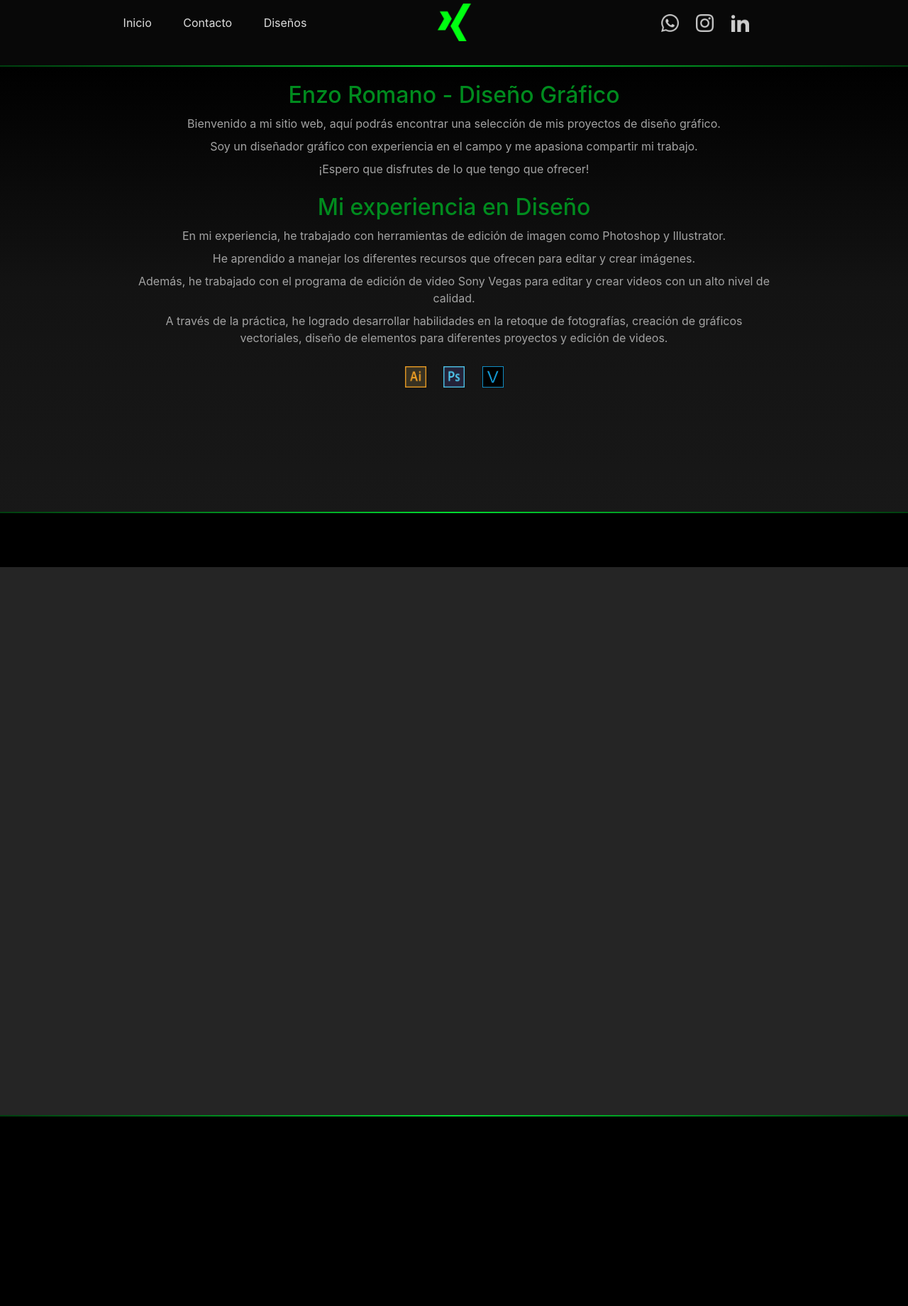
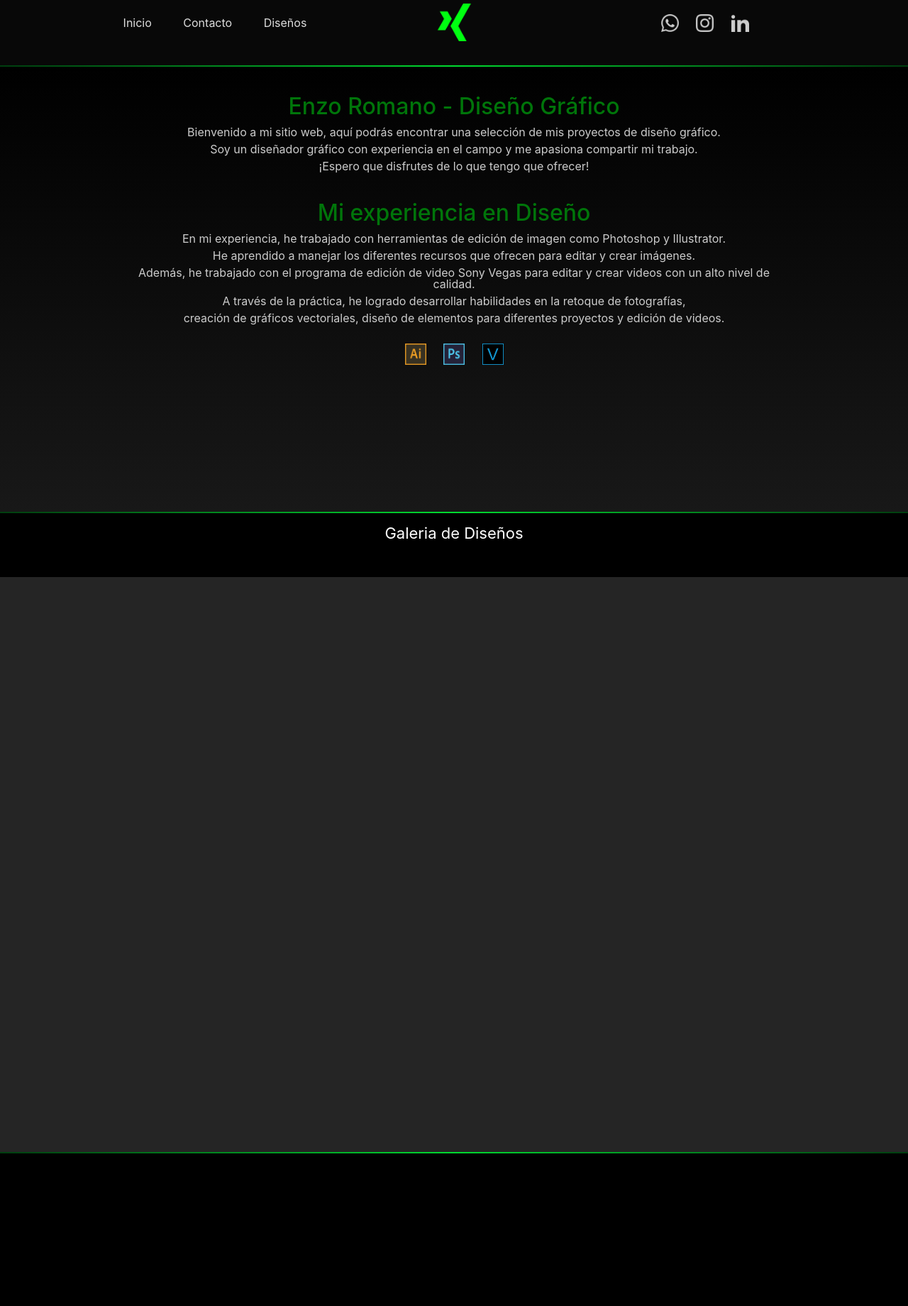
Before and after one commit to zalogon12/enzodg, a PHP site: page /mvc/ in a window 1280 px wide. Shown: the whole page at 71% size. Run offline with PHP 8.4, Linux system fonts and the light colour scheme.

Commit message:
mas contenido 3.0

```diff
--- a/index.php
+++ b/index.php
@@ -21,7 +21,8 @@
     <p>En mi experiencia, he trabajado con herramientas de edición de imagen como Photoshop y Illustrator.</p>
   <p>He aprendido a manejar los diferentes recursos que ofrecen para editar y crear imágenes.</p>
   <p>Además, he trabajado con el programa de edición de video Sony Vegas para editar y crear videos con un alto nivel de calidad.</p>
-  <p>A través de la práctica, he logrado desarrollar habilidades en la retoque de fotografías, creación de gráficos vectoriales, diseño de elementos para diferentes proyectos y edición de videos.</p>
+  <p>A través de la práctica, he logrado desarrollar habilidades en la retoque de fotografías,<p>
+    <p>creación de gráficos vectoriales, diseño de elementos para diferentes proyectos y edición de videos.</p>
 
   <div class="icon-tecn">
     <img src="public/img/itor.png" alt="">
@@ -29,10 +30,10 @@
     <img src="public/img/sv.png" alt="">
     </div>
 </div>
-<div class="tutul-foto"></div>
+<div class="tutul-foto"><h1>Galeria de Diseños</h1></div>
 
 <div class="cont-tre">
-
+</div>
 </div>
 </div>
 
--- a/public/css/estilo.css
+++ b/public/css/estilo.css
@@ -13,7 +13,7 @@ body{
 display: grid;
 width: 100%;
 height: 230vh;
-grid-template-rows: repeat(1,  5% 34.2% 4.2% 42%);
+grid-template-rows: repeat(1,  5% 34.2% 5% 44%);
 grid-template-columns: repeat(1, 100%);
 background-color: #000000;
 }
@@ -43,7 +43,7 @@ background-color: #111111f1;
  }
 
  .intro{
-background:linear-gradient(to top, rgb(24, 24, 24), rgb(19, 19, 19), rgb(0, 0, 0));
+background:linear-gradient(to top, rgb(24, 24, 24), rgb(12, 12, 12), rgb(0, 0, 0));
 
 
 text-align: center;
@@ -54,15 +54,22 @@ grid-row: 2;
 grid-column: 1;
  }
 
+.tutul-foto h1{
+    font-size: 22px;
+    font-weight: 400;
 
+    color: #ffffff;
+    text-align: center;
+
+}
  .intro h1 {
     font-size: 32px;
     font-weight: 450;
     margin-bottom: 10px;
-    color: #008b1e;
+    color: #00750a;
     margin: 0;
     margin-bottom: 1.2vh;
-    margin-top: 2.7vh;
+    margin-top: 4.7vh;
 
 }
 
@@ -72,9 +79,9 @@ grid-column: 1;
     margin: 0 auto;
 
     font-size: 16px;
-    line-height: 1.5;
+    line-height: 1;
     margin-bottom: 8px;
-    color:rgb(163, 163, 163);
+    color:rgb(204, 204, 204);
 }
 
 
@@ -174,4 +181,19 @@ grid-column: 2;
     border-top: 2.4px solid transparent;
     border-image: linear-gradient(to right, #003d0f , #00db30 ,  #003d0f ) 1;
 
-}
+ }
+    #galeria{
+        width: 80%;
+        margin: 0 auto;
+    }
+
+    .image-container {
+        display: inline-block;
+        width: 30%;
+        margin: 1em;
+        text-align: center;
+    }
+
+    .image-container img {
+        width: 100%;
+    }
```
